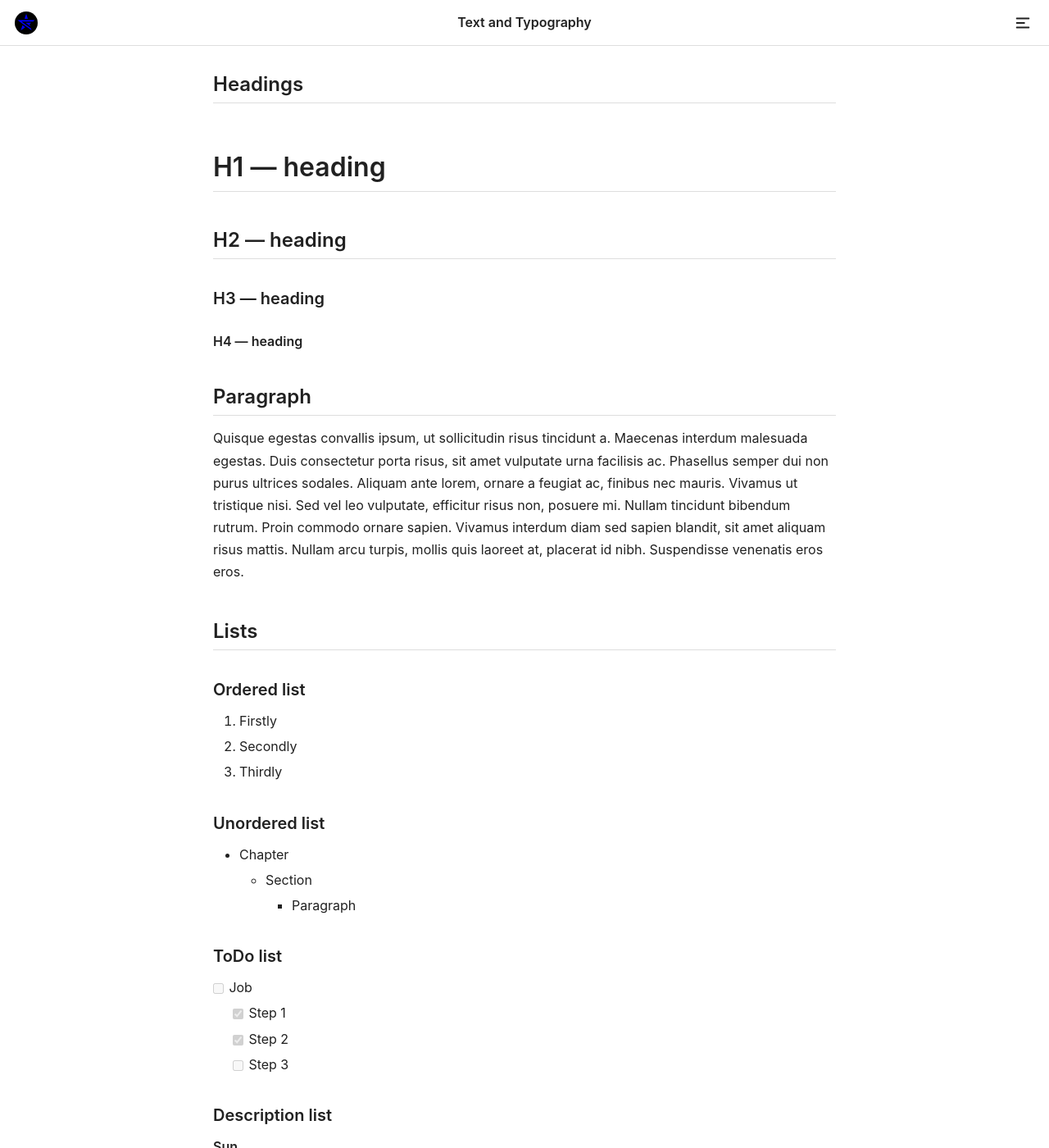
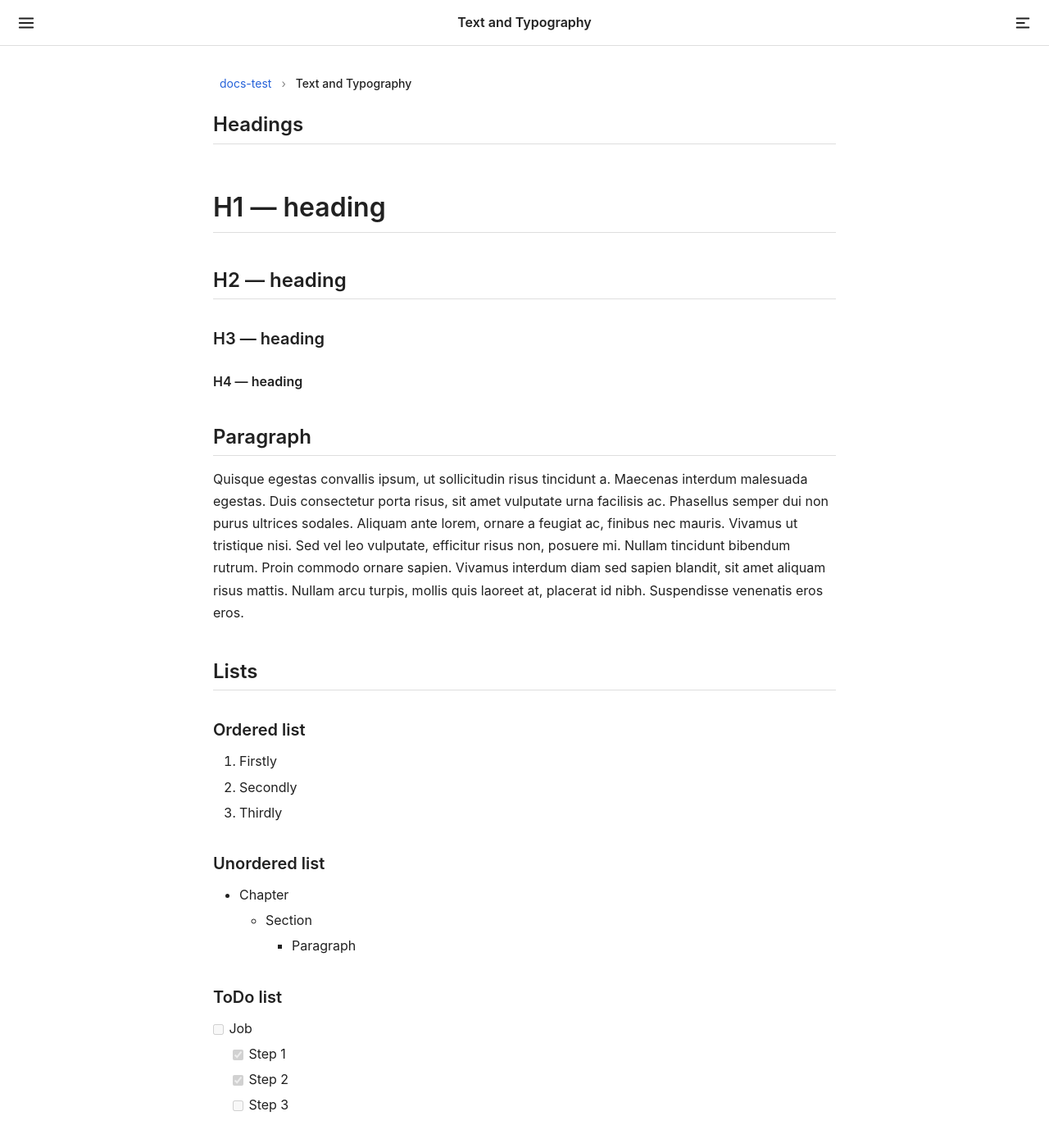
Before and after one commit to BlueStar03/docs-test, a Jekyll site: the page built from text.md, in a window 1280 px wide and 1400 px high. Shown: the whole window at 82% size. Built offline with Jekyll 4.4.1, drawn with Linux system fonts in a browser that asks for light colours; comment, search, counter and statistics services are not loaded.

Commit message:
breadcrumbs

```diff
--- a/_config.yml
+++ b/_config.yml
@@ -9,7 +9,6 @@ baseurl: "/docs-test"
 # site-panel header. Path relative to site root. Falls back to a
 # hamburger icon when unset.
 # logo: /assets/images/logo.svg
-logo: logo.svg
 
 # Optional: override theme toggle icons. Accepts emoji or any HTML
 # (e.g. an inline <svg>). Falls back to the built-in SVG sun/moon.
@@ -71,3 +70,9 @@ toc:
   enabled: true
   min_level: 2
   max_level: 3
+
+# Breadcrumbs — auto-generated from each page's URL.
+# Disable globally below, or per-page with `breadcrumbs: false` in front matter.
+# Override pretty names per URL segment in _data/breadcrumb_titles.yml.
+breadcrumbs: true
+breadcrumbs_exclude: ["assets", "images", "tags"]
--- /dev/null
+++ b/_includes/breadcrumbs.html
@@ -0,0 +1,49 @@
+{%- comment -%}
+  Auto-generated breadcrumbs derived from the page URL.
+  - Disable globally with `breadcrumbs: false` in _config.yml
+  - Disable per-page with `breadcrumbs: false` in front matter
+  - Auto-hidden on the home page (page.url == '/')
+  - Skip URL segments listed in `breadcrumbs_exclude` (_config.yml)
+  - Pretty-name segments via `site.data.breadcrumb_titles[segment]`
+{%- endcomment -%}
+
+{%- assign show_crumbs = true -%}
+{%- if site.breadcrumbs == false or page.breadcrumbs == false or page.url == '/' -%}
+  {%- assign show_crumbs = false -%}
+{%- endif -%}
+
+{%- if show_crumbs -%}
+  {%- assign segments = page.url | split: '/' -%}
+  {%- assign last_nonempty = '' -%}
+  {%- for s in segments -%}
+    {%- if s != '' -%}{%- assign last_nonempty = s -%}{%- endif -%}
+  {%- endfor -%}
+
+  <nav class="breadcrumbs" aria-label="Breadcrumb">
+    <a class="crumb" href="{{ '/' | relative_url }}">{{ site.title | default: 'Home' }}</a>
+
+    {%- assign current_path = '' -%}
+    {%- for s in segments -%}
+      {%- if s == '' -%}{%- continue -%}{%- endif -%}
+
+      {%- assign skip = false -%}
+      {%- for ex in site.breadcrumbs_exclude -%}
+        {%- if s == ex -%}{%- assign skip = true -%}{%- endif -%}
+      {%- endfor -%}
+      {%- if skip -%}{%- continue -%}{%- endif -%}
+
+      {%- assign current_path = current_path | append: '/' | append: s -%}
+      {%- assign pretty = site.data.breadcrumb_titles[s] | default: nil -%}
+      {%- if pretty == nil -%}
+        {%- assign pretty = s | replace: '-', ' ' | replace: '%20', ' ' | capitalize -%}
+      {%- endif -%}
+
+      <span class="crumb-sep" aria-hidden="true">›</span>
+      {%- if s == last_nonempty -%}
+        <span class="crumb current" aria-current="page">{{ page.title | default: pretty }}</span>
+      {%- else -%}
+        <a class="crumb" href="{{ current_path | append: '/' | relative_url }}">{{ pretty }}</a>
+      {%- endif -%}
+    {%- endfor -%}
+  </nav>
+{%- endif -%}
--- a/_layouts/default.html
+++ b/_layouts/default.html
@@ -57,6 +57,7 @@
   </aside>
 
   <main id="main-content" class="main-content">
+    {% include breadcrumbs.html %}
     <article class="markdown-body">
       {{ content }}
     </article>
--- a/assets/css/style.css
+++ b/assets/css/style.css
@@ -573,6 +573,46 @@ body.toc-panel-open  .toc-panel  { transform: translateX(0); }
   margin: 0 auto;
 }
 
+/* ===========================================================
+   Breadcrumbs — generated by _includes/breadcrumbs.html
+   Sits above .markdown-body and shares its centering.
+   =========================================================== */
+.breadcrumbs {
+  max-width: 760px;
+  margin: 0 auto 1.5em;
+  display: flex;
+  align-items: center;
+  flex-wrap: wrap;
+  gap: 2px;
+  font-size: 14px;
+  color: var(--color-text-muted);
+}
+
+.breadcrumbs .crumb {
+  display: inline-block;
+  padding: 3px 8px;
+  color: var(--color-accent);
+  text-decoration: none;
+  border-radius: 4px;
+  transition: background var(--transition), color var(--transition);
+}
+.breadcrumbs a.crumb:hover {
+  background: var(--color-bg-alt);
+  text-decoration: none;
+}
+
+.breadcrumbs .crumb.current {
+  color: var(--color-text);
+  font-weight: 500;
+  cursor: default;
+}
+
+.breadcrumbs .crumb-sep {
+  color: var(--color-text-muted);
+  user-select: none;
+  margin: 0 2px;
+}
+
 /* Desktop: panels push the content area when open */
 @media (min-width: 1024px) {
   body.site-panel-open .main-content { margin-left: var(--panel-width); }
```
Also changed, not shown: _data/breadcrumb_titles.yml (added, +13 -0 lines), _data/nav.yml (+13 -0 lines), about.md (+1 -1 lines), README.md.
